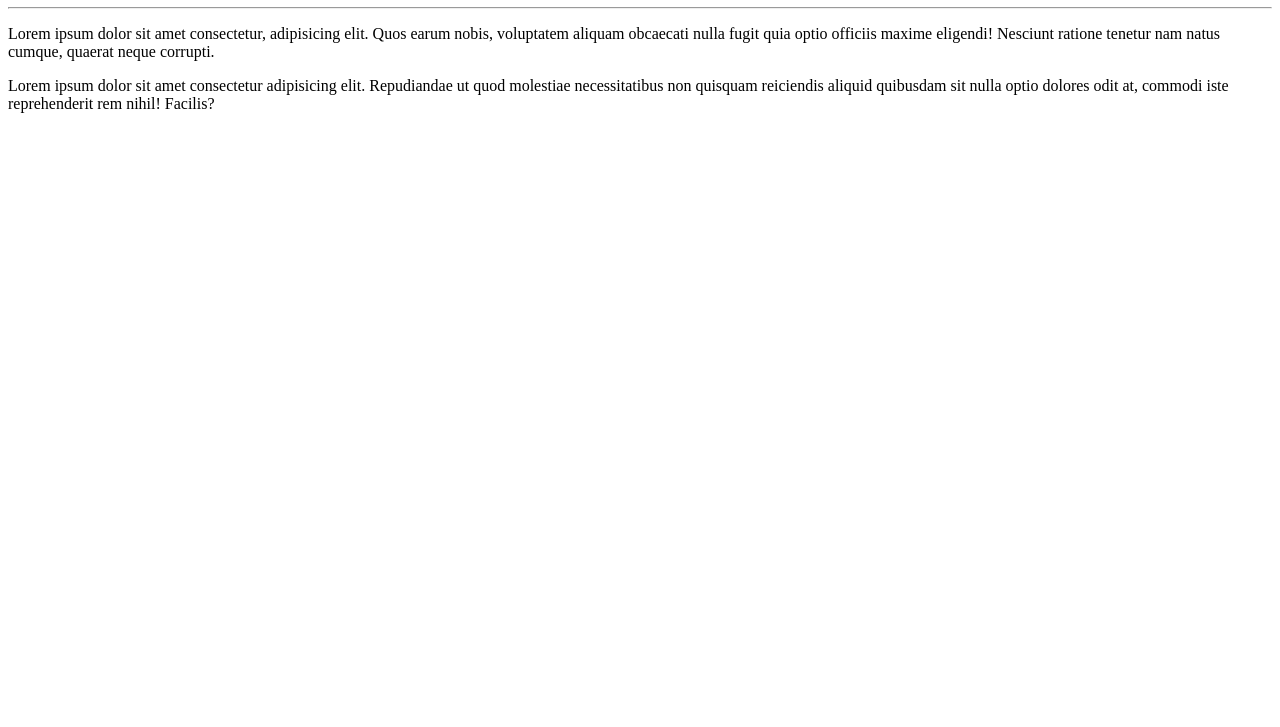
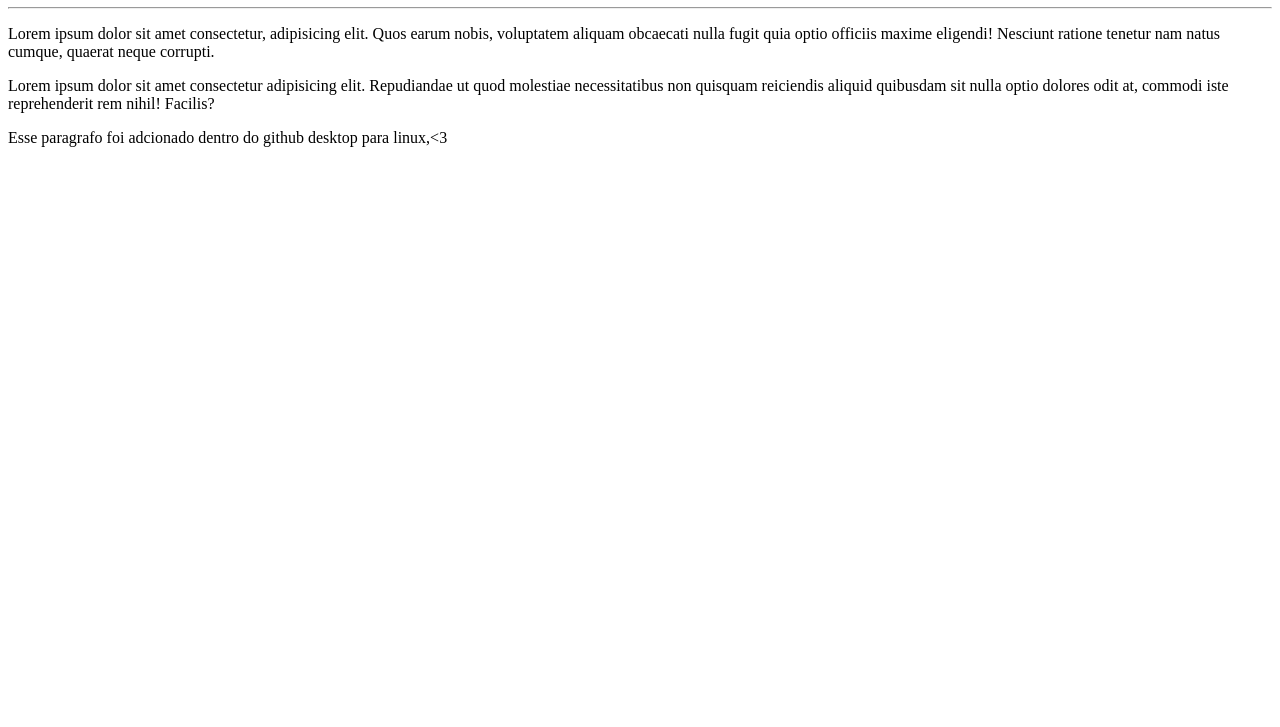
Before and after one commit to PenaforteHoje/Ola-Mundo, a plain HTML site: page site-exemplo/index.html in a window 1280 px wide. Shown: the part 73-800 px from the top of the page. Drawn offline with Linux system fonts and the light colour scheme.

Commit message:
Mudei o arquivo

```diff
--- a/site-exemplo/index.html
+++ b/site-exemplo/index.html
@@ -11,5 +11,7 @@
     <hr>
     <p>Lorem ipsum dolor sit amet consectetur, adipisicing elit. Quos earum nobis, voluptatem aliquam obcaecati nulla fugit quia optio officiis maxime eligendi! Nesciunt ratione tenetur nam natus cumque, quaerat neque corrupti.</p>
     <p>Lorem ipsum dolor sit amet consectetur adipisicing elit. Repudiandae ut quod molestiae necessitatibus non quisquam reiciendis aliquid quibusdam sit nulla optio dolores odit at, commodi iste reprehenderit rem nihil! Facilis?</p>
+    <p>Esse paragrafo foi adcionado dentro do github desktop para linux,&lt;3</p>
+
 </body>
 </html>
```
